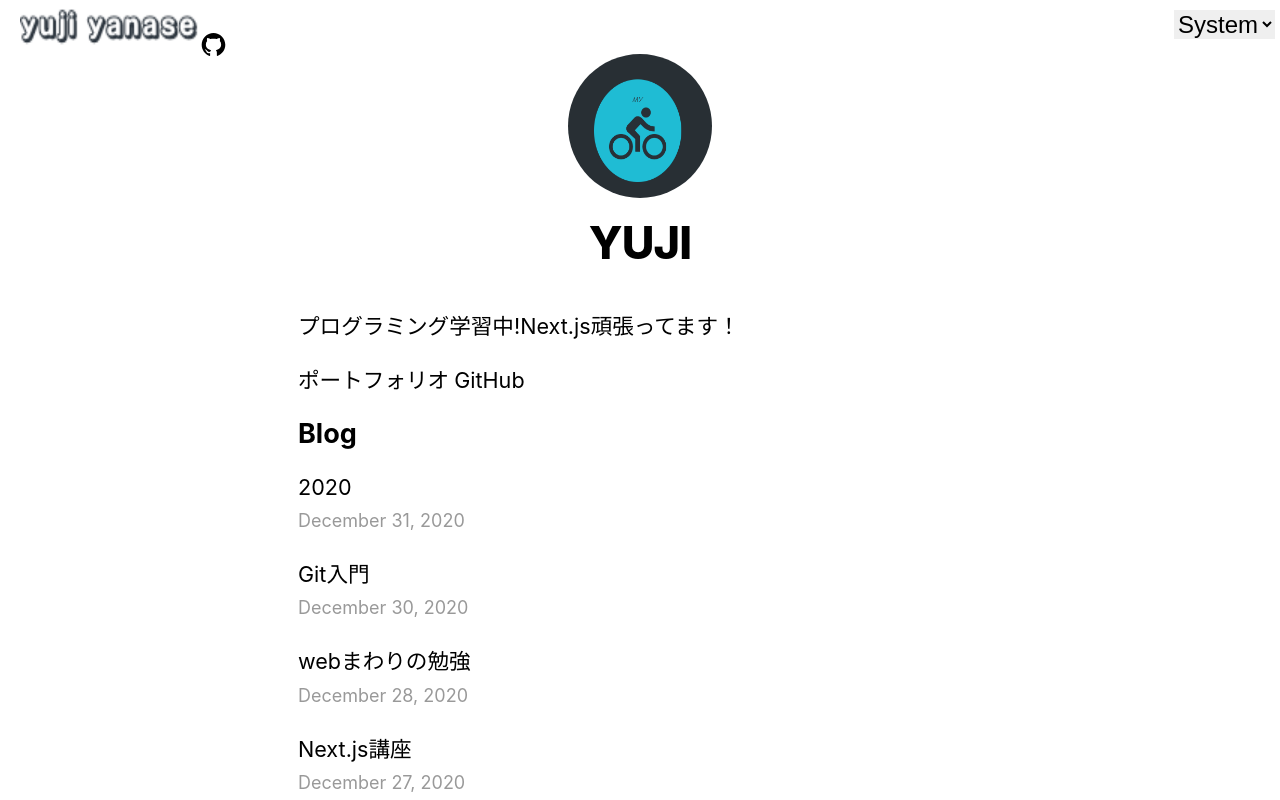
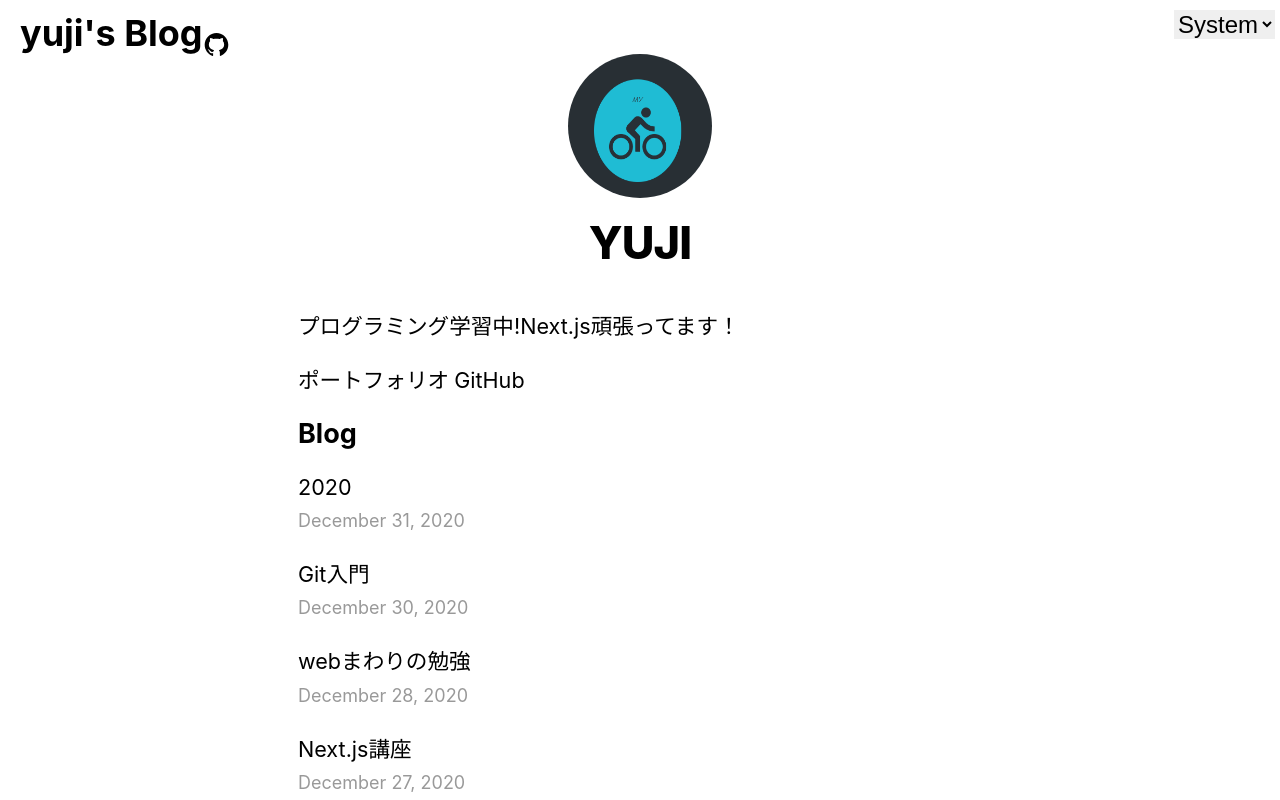
Before and after one commit to yuji-bvb/nextjs-blog, a Next.js app: page / in a window 1280 px wide. Shown: the top 800 px of the page. Built offline with nearby package versions, Linux system fonts and the light colour scheme.

Commit message:
title変更

```diff
--- a/components/header.tsx
+++ b/components/header.tsx
@@ -1,30 +1,15 @@
-import Image from "next/image";
 import styles from "./header.module.css";
 import { AiFillGithub } from "react-icons/ai";
 
 export function Header(): JSX.Element {
   return (
     <header className={styles.container}>
-      <h1 className={styles.flex_left}>
-        <Image
-          src="/images/logo.png"
-          alt="Yuji logo"
-          loading="eager"
-          width={180}
-          height={38}
-          priority
-        />
-      </h1>
+      <h1 className={styles.flex_left}>yuji's Blog</h1>
       <h2>
         <a href={"https://github.com/yuji-bvb"}>
           <AiFillGithub />
         </a>
       </h2>
-      <nav>
-        <ul>
-          <li></li>
-        </ul>
-      </nav>
     </header>
   );
 }
```
